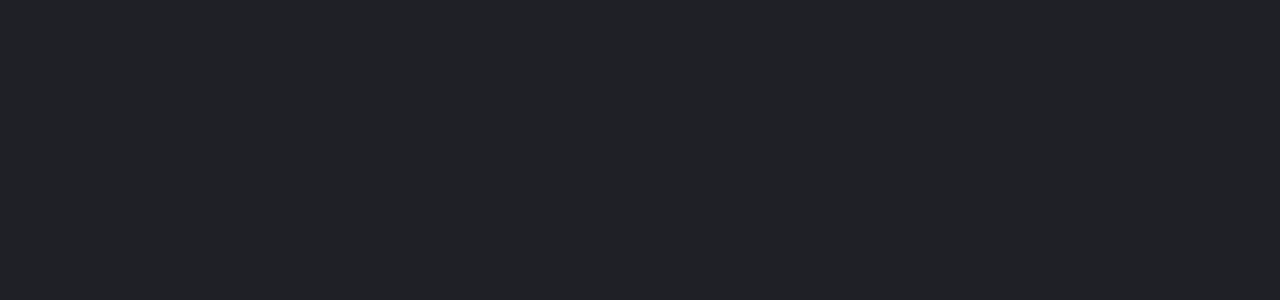
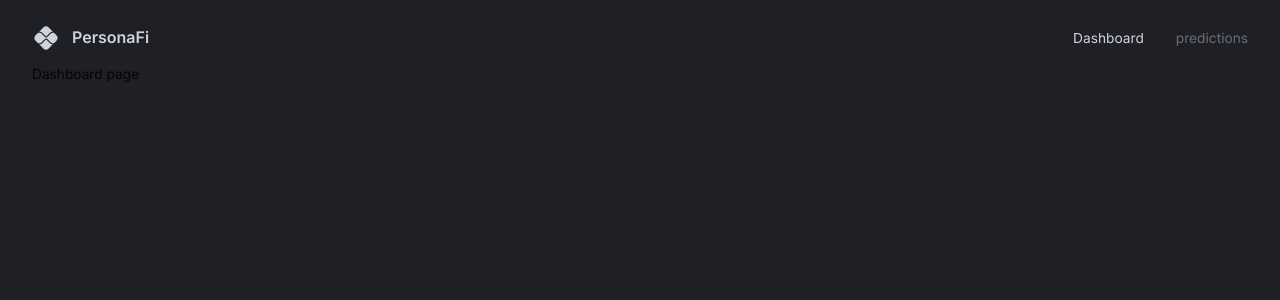
Before and after one commit to jamores07/MERN-PersonaFi, a React (Vite) app in the folder client/: page / in a window 1280 px wide. Shown: the top 300 px of the page. Built offline with nearby package versions, Linux system fonts and the light colour scheme.

Commit message:
Navbar -- In Progress

```diff
--- a/client/src/App.tsx
+++ b/client/src/App.tsx
@@ -1,14 +1,34 @@
+import { Box, CssBaseline, ThemeProvider } from "@mui/material";
+import { createTheme } from "@mui/material/styles";
+import { useMemo } from "react";
+import { themeSettings } from "./theme";
+import { BrowserRouter, Route, Routes } from "react-router-dom";
+
+/* Scenes */
+import Navbar from "@/scenes/navbar";
+
 
 
 function App() {
-
+  const theme = useMemo(() => createTheme(themeSettings), [])
 
   return (
-    <div className="App">
+    <div className="app">
+      <BrowserRouter>
+        <ThemeProvider theme={theme}>
+            <CssBaseline />
+            <Box width="100%" height="100%" padding="1rem 2rem 4rem 2rem">
+              <Navbar />
+              <Routes>
+                <Route path="/" element={<div> Dashboard page</div>} />
+                <Route path="/predictions" element={<div> Prediction page</div>} />
+              </Routes>
+            </Box>
+        </ThemeProvider>
+      </BrowserRouter>
+    </div>
 
-
-    </div>
-  )
+  );
 }
 
 export default App
--- /dev/null
+++ b/client/src/components/FlexBetween.tsx
@@ -0,0 +1,10 @@
+import { Box } from "@mui/material";
+import { styled } from "@mui/system";
+
+const FlexBetween = styled(Box)({
+  display: "flex",
+  justifyContent: "space-between",
+  alignItems: "center",
+});
+
+export default FlexBetween;
--- /dev/null
+++ b/client/src/scenes/navbar/index.tsx
@@ -0,0 +1,49 @@
+import { useState } from "react";
+import PixIcon from "@mui/icons-material/Pix";
+import { Box, Typography, useTheme } from "@mui/material";
+import FlexBetween from "@/components/FlexBetween";
+import { Link } from "react-router-dom";
+
+
+
+
+const Navbar = () => {
+    const { palette } = useTheme();
+    const [ selected, setSelected] = useState("dashboard")
+
+    return (
+        <FlexBetween mb="0.25rem" p="0.5rem 0rem" color={palette.grey[300]}>
+
+           { /* LEFT SIDE */}
+           <FlexBetween gap="0.75rem">
+                <PixIcon  sx={{ fontSize: "28px" }} />
+                <Typography variant="h4" fontSize="16px">
+                    PersonaFi
+                </Typography>
+           </FlexBetween>
+
+            {/* RIGHT SIDE */}
+            <FlexBetween gap="2rem">
+                <Box sx={{ "&:hover": {color: palette.primary[100] } }}>
+                    <Link
+                        to="/" onClick={() => setSelected("dashboard")}
+                        style={{ color: selected === "dashboard" ? "inherit": palette.grey[700],
+                        textDecoration:"inherit",}}>
+                            Dashboard
+                    </Link>
+                </Box>
+                <Box sx={{ "&:hover": { color: palette.primary[100] } }}>
+                    <Link
+                    to="/predictions" onClick={() => setSelected("predictions")}
+                    style={{
+                    color: selected === "predictions" ? "inherit" : palette.grey[700],
+                    textDecoration: "inherit",}}>
+                        predictions
+                    </Link>
+                </Box>
+            </FlexBetween>
+        </FlexBetween>
+  );
+};
+
+export default Navbar;
--- /dev/null
+++ b/client/src/theme.ts
@@ -0,0 +1,106 @@
+export const tokens = {
+    grey: {
+      100: "#f0f0f3",
+      200: "#e1e2e7",
+      300: "#d1d3da",
+      400: "#c2c5ce",
+      500: "#b3b6c2",
+      600: "#8f929b",
+      700: "#6b6d74",
+      800: "#48494e",
+      900: "#242427",
+    },
+    primary: {
+      // light green
+      100: "#d0fcf4",
+      200: "#a0f9e9",
+      300: "#71f5de",
+      400: "#41f2d3",
+      500: "#12efc8",
+      600: "#0ebfa0",
+      700: "#0b8f78",
+      800: "#076050",
+      900: "#043028",
+    },
+    secondary: {
+      // yellow
+      100: "#fcf0dd",
+      200: "#fae1bb",
+      300: "#f7d299",
+      400: "#f5c377",
+      500: "#f2b455",
+      600: "#c29044",
+      700: "#916c33",
+      800: "#614822",
+      900: "#302411",
+    },
+    tertiary: {
+      // purple
+      500: "#8884d8",
+    },
+    background: {
+      light: "#2d2d34",
+      main: "#1f2026",
+    },
+  };
+
+  // mui theme settings
+  export const themeSettings = {
+    palette: {
+      primary: {
+        ...tokens.primary,
+        main: tokens.primary[500],
+        light: tokens.primary[400],
+      },
+      secondary: {
+        ...tokens.secondary,
+        main: tokens.secondary[500],
+      },
+      tertiary: {
+        ...tokens.tertiary,
+      },
+      grey: {
+        ...tokens.grey,
+        main: tokens.grey[500],
+      },
+      background: {
+        default: tokens.background.main,
+        light: tokens.background.light,
+      },
+    },
+    typography: {
+      fontFamily: ["Inter", "sans-serif"].join(","),
+      fontSize: 12,
+      h1: {
+        fontFamily: ["Inter", "sans-serif"].join(","),
+        fontSize: 32,
+      },
+      h2: {
+        fontFamily: ["Inter", "sans-serif"].join(","),
+        fontSize: 24,
+      },
+      h3: {
+        fontFamily: ["Inter", "sans-serif"].join(","),
+        fontSize: 20,
+        fontWeight: 800,
+        color: tokens.grey[200],
+      },
+      h4: {
+        fontFamily: ["Inter", "sans-serif"].join(","),
+        fontSize: 14,
+        fontWeight: 600,
+        color: tokens.grey[300],
+      },
+      h5: {
+        fontFamily: ["Inter", "sans-serif"].join(","),
+        fontSize: 12,
+        fontWeight: 400,
+        color: tokens.grey[500],
+      },
+      h6: {
+        fontFamily: ["Inter", "sans-serif"].join(","),
+        fontSize: 10,
+        color: tokens.grey[700],
+      },
+    },
+  };
--- a/client/tsconfig.node.json
+++ b/client/tsconfig.node.json
@@ -1,11 +1,9 @@
 {
   "compilerOptions": {
     "composite": true,
-    "skipLibCheck": true,
     "module": "ESNext",
-    "moduleResolution": "bundler",
-    "allowSyntheticDefaultImports": true,
-    "strict": true
+    "moduleResolution": "Node",
+    "allowSyntheticDefaultImports": true
   },
   "include": ["vite.config.ts"]
 }
```
Also changed, not shown: client/src/expanded-them.ts (added, +12 -0 lines), client/tsconfig.json (+11 -15 lines), client/.eslintrc.json (renamed from client/,eslintrc.json), client/src/scenes/dashboard/index.tsx (added), client/src/scenes/predictions/index.tsx (added).
